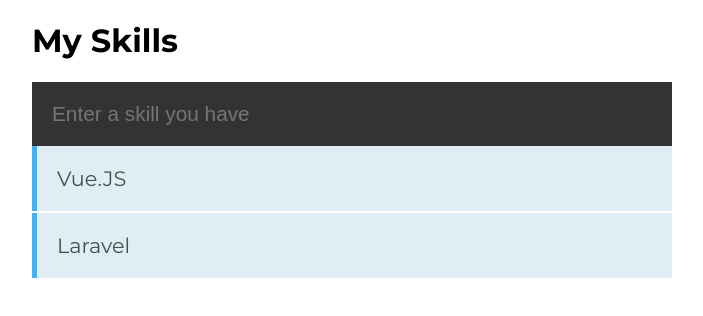
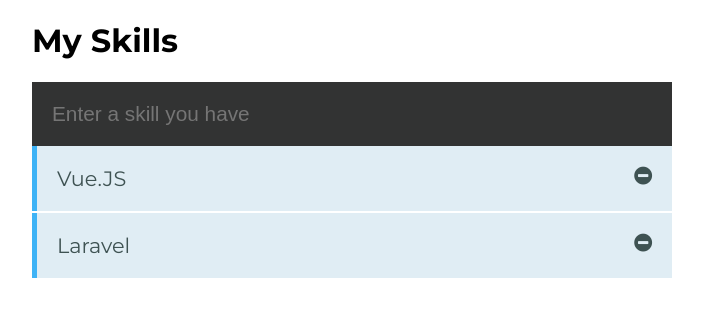
Before and after one commit to rabibsust/todo-app, a Vue app: page / in a window 1280 px wide. Shown: the top 316 px of the page, without its empty margins (288-991 px from the left). Built offline with nearby package versions, Linux system fonts and the light colour scheme; a small style sheet from the web is missing.

Commit message:
Updated Animation and added delete option

```diff
--- a/package.json
+++ b/package.json
@@ -9,7 +9,8 @@
   },
   "dependencies": {
     "vee-validate": "^2.0.9",
-    "vue": "^2.5.16"
+    "vue": "^2.5.16",
+    "vue-router": "^3.0.1"
   },
   "devDependencies": {
     "@vue/cli-plugin-babel": "^3.0.0-beta.10",
--- a/public/style.css
+++ b/public/style.css
@@ -1,4 +1,5 @@
-@import "https://cdnjs.cloudflare.com/ajax/libs/animate.css/3.5.2/animate.css";
+@import "https://cdn.jsdelivr.net/npm/animate.css@3.5.1";
+@import "https://maxcdn.bootstrapcdn.com/font-awesome/4.7.0/css/font-awesome.min.css";
 
 h3 {
   margin: 40px 0 0;
@@ -48,7 +49,12 @@
     padding: 5px;
     margin-top: -20px;
   }
-.alert-in-enter-active{
+
+i{
+    float: right;
+    cursor: pointer;
+}
+/*.alert-in-enter-active{
     animation: bounce-in .5s;
 }
 .alert-in-enter-active{
@@ -65,4 +71,4 @@
     100%{
         transform: scale(1)
     }
-}
+}*/
--- a/src/components/Skills.vue
+++ b/src/components/Skills.vue
@@ -10,8 +10,12 @@
         </form>
 
         <ul>
-            <transition-group name="lists" enter-active-class="animated bounceInUp" leave-active-class="animated bounceInDown"></transition-group>
-            <li v-for="(data, index) in skills" :key='index'>{{ data.skill }}</li>
+            <transition-group name="list" enter-active-class="animated bounceInUp" leave-active-class="animated bounceOutDown">
+                <li v-for="(data, index) in skills" :key='index'>
+                    {{ data.skill }}
+                    <i class="fa fa-minus-circle" v-on:click="remove(index)"></i>
+                </li>
+            </transition-group>
         </ul>
     </div>
   </div>
@@ -43,6 +47,9 @@
               }
           })
 
+      },
+      remove(id) {
+        this.skills.splice(id, 1);
       }
   }
 }
```
Also changed, not shown: 1 other file (tests, documents, lock files or other folders).
